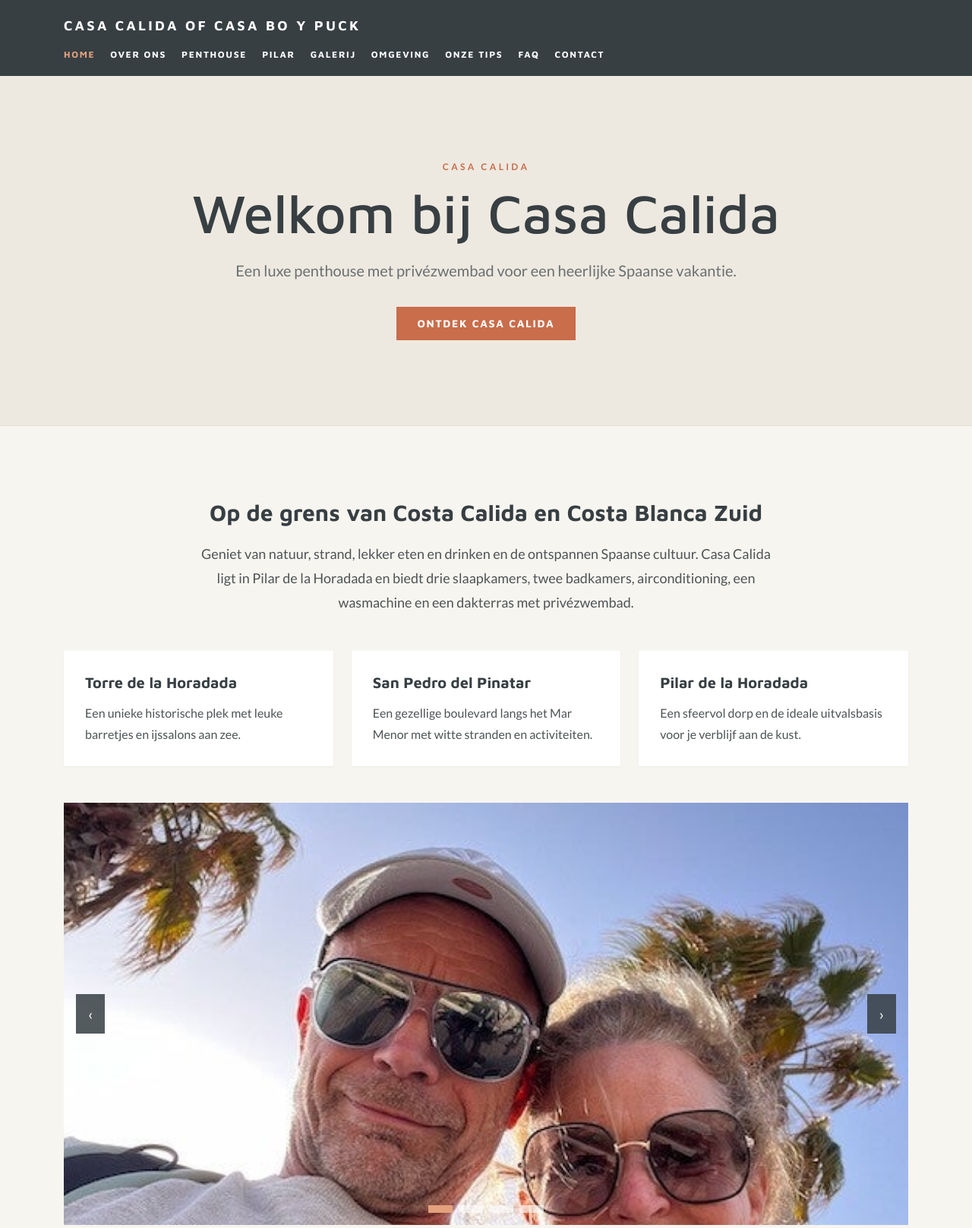
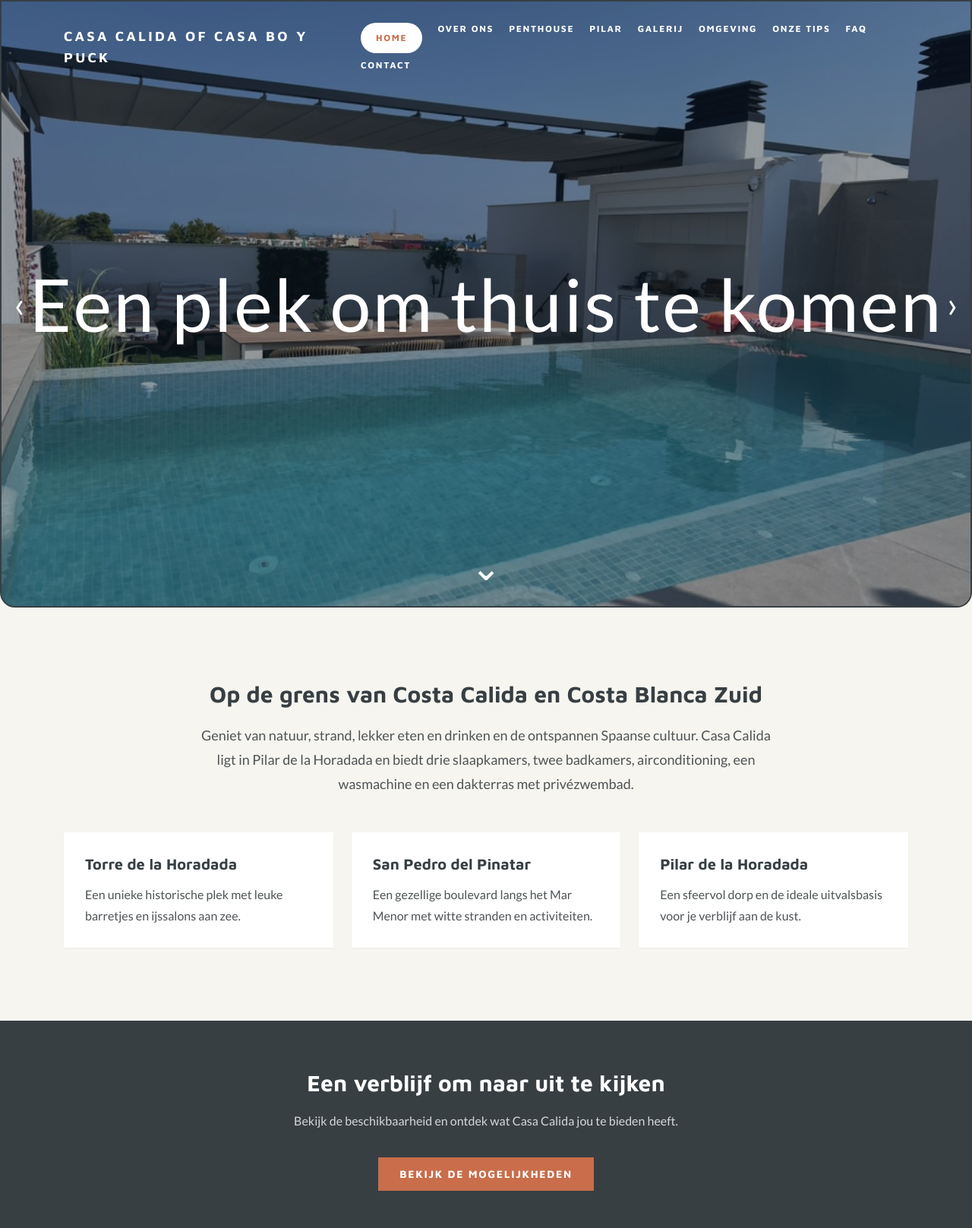
Before and after one commit to akoutrik/casa-calida, a plain HTML site: page index.html in a window 1280 px wide. Shown: the top 1617 px of the page at 76% size. Drawn offline with nearby package versions, Linux system fonts and the light colour scheme.

Commit message:
Add final homepage carousel slides

```diff
--- a/index.html
+++ b/index.html
@@ -27,16 +27,66 @@
         h1, h2, h3, .site-title, nav, .button {
             font-family: "Maven Pro", sans-serif;
         }
+
+        .hero-shell {
+            min-height: 100svh;
+        }
+
+        .hero-slide {
+            opacity: 0;
+            pointer-events: none;
+            transition: opacity 700ms ease;
+        }
+
+        .hero-slide.is-active {
+            opacity: 1;
+            pointer-events: auto;
+        }
+
+        @media (prefers-reduced-motion: reduce) {
+            .hero-slide {
+                transition: none;
+            }
+        }
+
+        @media (max-width: 767px) {
+            .mobile-menu[hidden] {
+                display: none;
+            }
+        }
     </style>
 </head>
 <body>
-    <header class="bg-[#373f43] text-white">
-        <div class="mx-auto flex max-w-6xl flex-wrap items-center justify-between gap-4 px-5 py-5">
+    <main>
+    <section class="hero-shell relative overflow-hidden rounded-b-[1.25rem] border-2 border-[#373f43] bg-[#373f43] text-white" data-hero-carousel aria-roledescription="carousel" aria-label="Casa Calida foto's">
+        <div class="absolute inset-0">
+            <div class="hero-slide is-active absolute inset-0" data-hero-slide aria-hidden="false" role="group" aria-roledescription="slide" aria-label="Dia 1 van 3">
+                <img src="images/slide-1-dakterras-zwembad.jpeg" alt="Dakterras met privézwembad van Casa Calida" class="h-full w-full object-cover" fetchpriority="high">
+                <div class="absolute inset-0 bg-[#12202b]/45"></div>
+                <p class="absolute inset-x-5 top-1/2 -translate-y-1/2 text-center text-5xl font-light tracking-wide text-white md:text-8xl">Een plek om thuis te komen</p>
+            </div>
+            <div class="hero-slide absolute inset-0" data-hero-slide aria-hidden="true" role="group" aria-roledescription="slide" aria-label="Dia 2 van 3">
+                <img src="images/slide-2-spaans-genieten.jpeg" alt="Palmbomen aan het strand aan de Costa Calida" class="h-full w-full object-cover">
+                <div class="absolute inset-0 bg-[#12202b]/35"></div>
+                <p class="absolute inset-x-5 top-1/2 -translate-y-1/2 text-center text-5xl font-light tracking-wide text-white md:text-8xl">Spaans genieten</p>
+            </div>
+            <div class="hero-slide absolute inset-0" data-hero-slide aria-hidden="true" role="group" aria-roledescription="slide" aria-label="Dia 3 van 3">
+                <img src="images/slide-3-duinlandschap.jpeg" alt="Duinlandschap aan zee aan de Costa Calida" class="h-full w-full object-cover">
+                <div class="absolute inset-0 bg-[#12202b]/30"></div>
+                <p class="absolute inset-x-5 top-1/2 -translate-y-1/2 text-center text-5xl font-light tracking-wide text-white md:text-8xl">De Costa Calida ontdekken</p>
+            </div>
+        </div>
+
+        <header class="relative z-10">
+        <div class="mx-auto flex max-w-6xl items-center justify-between gap-4 px-5 py-7">
             <a href="index.html" class="site-title text-lg font-bold uppercase tracking-[0.18em]">
                 Casa Calida of Casa Bo y Puck
             </a>
-            <nav aria-label="Hoofdnavigatie" class="flex flex-wrap gap-x-5 gap-y-2 text-xs font-bold uppercase tracking-[0.14em]">
-                <a href="index.html" class="text-[#e4a17d]">Home</a>
+            <button type="button" class="md:hidden" data-menu-toggle aria-expanded="false" aria-controls="mobile-menu" aria-label="Open navigatiemenu">
+                <span class="text-3xl" aria-hidden="true">&#9776;</span>
+            </button>
+            <nav aria-label="Hoofdnavigatie" class="hidden flex-wrap gap-x-5 gap-y-2 text-xs font-bold uppercase tracking-[0.14em] md:flex">
+                <a href="index.html" class="rounded-full bg-white px-5 py-3 text-[#c96d4b]">Home</a>
                 <a href="over-ons.html" class="transition hover:text-[#e4a17d]">Over ons</a>
                 <a href="penthouse.html" class="transition hover:text-[#e4a17d]">Penthouse</a>
                 <a href="pilar.html" class="transition hover:text-[#e4a17d]">Pilar</a>
@@ -47,19 +97,25 @@
                 <a href="contact.html" class="transition hover:text-[#e4a17d]">Contact</a>
             </nav>
         </div>
-    </header>
+        <nav id="mobile-menu" class="mobile-menu relative z-20 border-t border-white/20 bg-[#373f43]/95 px-5 py-5 md:hidden" hidden aria-label="Mobiele navigatie">
+            <div class="grid gap-4 text-sm font-bold uppercase tracking-[0.14em]">
+                <a href="index.html" class="text-[#e4a17d]">Home</a>
+                <a href="over-ons.html">Over ons</a>
+                <a href="penthouse.html">Penthouse</a>
+                <a href="pilar.html">Pilar</a>
+                <a href="galerij.html">Galerij</a>
+                <a href="contact.html">Contact</a>
+                <a href="omgeving.html">Omgeving</a>
+                <a href="onze-tips.html">Onze tips</a>
+                <a href="faq.html">FAQ</a>
+            </div>
+        </nav>
+        </header>
 
-    <main>
-        <section class="border-b border-[#e5dfd5] bg-[#eee9e0] px-5 py-20 text-center md:py-28">
-            <p class="mb-4 text-xs font-bold uppercase tracking-[0.28em] text-[#c96d4b]">Casa Calida</p>
-            <h1 class="text-5xl leading-tight text-[#373f43] md:text-7xl">Welkom bij Casa Calida</h1>
-            <p class="mx-auto mt-6 max-w-2xl text-xl leading-8 text-[#6a7071]">
-                Een luxe penthouse met privézwembad voor een heerlijke Spaanse vakantie.
-            </p>
-            <a href="#over" class="button mt-8 inline-block bg-[#c96d4b] px-7 py-3 text-sm font-bold uppercase tracking-[0.12em] text-white transition hover:bg-[#b85f42]">
-                Ontdek Casa Calida
-            </a>
-        </section>
+        <button type="button" data-hero-prev aria-label="Vorige foto" class="absolute left-4 top-1/2 z-10 -translate-y-1/2 text-5xl font-light text-white hover:text-[#e4a17d]">&#8249;</button>
+        <button type="button" data-hero-next aria-label="Volgende foto" class="absolute right-4 top-1/2 z-10 -translate-y-1/2 text-5xl font-light text-white hover:text-[#e4a17d]">&#8250;</button>
+        <button type="button" data-hero-scroll aria-label="Scroll naar de inhoud" class="absolute bottom-7 left-1/2 z-10 -translate-x-1/2 text-5xl font-light text-white hover:text-[#e4a17d]">&#8964;</button>
+    </section>
 
         <section id="over" class="mx-auto max-w-6xl px-5 py-16 md:py-24">
             <div class="mx-auto max-w-3xl text-center">
@@ -86,22 +142,6 @@
                 </article>
             </div>
 
-            <div class="relative mt-12 overflow-hidden bg-[#373f43]" data-carousel aria-label="Foto's van Casa Calida">
-                <div class="relative aspect-[16/8] min-h-[240px]">
-                    <img src="images/over-ons-alex-en-helene.webp" alt="Alex en Helene bij Casa Calida" class="carousel-slide absolute inset-0 h-full w-full object-cover opacity-100 transition-opacity duration-500" data-slide>
-                    <img src="images/over-ons-san-perdo-salinas.webp" alt="San Pedro del Pinatar en omgeving" class="carousel-slide absolute inset-0 h-full w-full object-cover opacity-0 transition-opacity duration-500" data-slide>
-                    <img src="images/penthouse-5812.jpg" alt="Interieur van het penthouse" class="carousel-slide absolute inset-0 h-full w-full object-cover opacity-0 transition-opacity duration-500" data-slide>
-                    <img src="images/terras.jpg" alt="Dakterras van Casa Calida" class="carousel-slide absolute inset-0 h-full w-full object-cover opacity-0 transition-opacity duration-500" data-slide>
-                </div>
-                <button type="button" data-carousel-prev aria-label="Vorige foto" class="absolute left-4 top-1/2 -translate-y-1/2 bg-[#373f43]/85 px-4 py-3 text-xl text-white hover:bg-[#c96d4b]">&#8249;</button>
-                <button type="button" data-carousel-next aria-label="Volgende foto" class="absolute right-4 top-1/2 -translate-y-1/2 bg-[#373f43]/85 px-4 py-3 text-xl text-white hover:bg-[#c96d4b]">&#8250;</button>
-                <div class="absolute bottom-4 left-1/2 flex -translate-x-1/2 gap-2" role="tablist" aria-label="Kies een foto">
-                    <button type="button" data-carousel-dot="0" aria-label="Toon eerste foto" aria-selected="true" class="h-2.5 w-8 bg-[#e4a17d]"></button>
-                    <button type="button" data-carousel-dot="1" aria-label="Toon tweede foto" aria-selected="false" class="h-2.5 w-8 bg-white/60"></button>
-                    <button type="button" data-carousel-dot="2" aria-label="Toon derde foto" aria-selected="false" class="h-2.5 w-8 bg-white/60"></button>
-                    <button type="button" data-carousel-dot="3" aria-label="Toon vierde foto" aria-selected="false" class="h-2.5 w-8 bg-white/60"></button>
-                </div>
-            </div>
         </section>
 
         <section id="tarieven" class="bg-[#373f43] px-5 py-16 text-center text-white">
--- a/script.js
+++ b/script.js
@@ -1,44 +1,38 @@
-document.querySelectorAll('[data-carousel]').forEach((carousel) => {
-    const slides = [...carousel.querySelectorAll('[data-slide]')];
-    const dots = [...carousel.querySelectorAll('[data-carousel-dot]')];
+document.querySelectorAll('[data-hero-carousel]').forEach((carousel) => {
+    const slides = [...carousel.querySelectorAll('[data-hero-slide]')];
     let current = 0;
     let timer;
+    const reducedMotion = window.matchMedia('(prefers-reduced-motion: reduce)').matches;
 
     const showSlide = (index) => {
         current = (index + slides.length) % slides.length;
         slides.forEach((slide, slideIndex) => {
-            slide.classList.toggle('opacity-100', slideIndex === current);
-            slide.classList.toggle('opacity-0', slideIndex !== current);
+            slide.classList.toggle('is-active', slideIndex === current);
             slide.setAttribute('aria-hidden', slideIndex === current ? 'false' : 'true');
-        });
-        dots.forEach((dot, dotIndex) => {
-            dot.setAttribute('aria-selected', dotIndex === current ? 'true' : 'false');
-            dot.classList.toggle('bg-[#e4a17d]', dotIndex === current);
-            dot.classList.toggle('bg-white/60', dotIndex !== current);
         });
     };
 
+    const stopAutoplay = () => window.clearInterval(timer);
     const restartAutoplay = () => {
+        if (reducedMotion) return;
         window.clearInterval(timer);
         timer = window.setInterval(() => showSlide(current + 1), 6000);
     };
 
-    carousel.querySelector('[data-carousel-prev]')?.addEventListener('click', () => {
+    carousel.querySelector('[data-hero-prev]')?.addEventListener('click', () => {
         showSlide(current - 1);
         restartAutoplay();
     });
 
-    carousel.querySelector('[data-carousel-next]')?.addEventListener('click', () => {
+    carousel.querySelector('[data-hero-next]')?.addEventListener('click', () => {
         showSlide(current + 1);
         restartAutoplay();
     });
 
-    dots.forEach((dot) => {
-        dot.addEventListener('click', () => {
-            showSlide(Number(dot.dataset.carouselDot));
-            restartAutoplay();
-        });
-    });
+    carousel.addEventListener('mouseenter', stopAutoplay);
+    carousel.addEventListener('mouseleave', restartAutoplay);
+    carousel.addEventListener('focusin', stopAutoplay);
+    carousel.addEventListener('focusout', restartAutoplay);
 
     carousel.addEventListener('keydown', (event) => {
         if (event.key === 'ArrowLeft') showSlide(current - 1);
@@ -46,7 +40,19 @@ document.querySelectorAll('[data-carousel]').forEach((carousel) => {
         if (event.key === 'ArrowLeft' || event.key === 'ArrowRight') restartAutoplay();
     });
 
-    carousel.tabIndex = 0;
     showSlide(0);
     restartAutoplay();
 });
+
+const menuToggle = document.querySelector('[data-menu-toggle]');
+const mobileMenu = document.querySelector('#mobile-menu');
+menuToggle?.addEventListener('click', () => {
+    const isOpen = menuToggle.getAttribute('aria-expanded') === 'true';
+    menuToggle.setAttribute('aria-expanded', String(!isOpen));
+    menuToggle.setAttribute('aria-label', isOpen ? 'Open navigatiemenu' : 'Sluit navigatiemenu');
+    mobileMenu?.toggleAttribute('hidden', isOpen);
+});
+
+document.querySelector('[data-hero-scroll]')?.addEventListener('click', () => {
+    document.querySelector('#over')?.scrollIntoView({ behavior: 'smooth' });
+});
```
Also changed, not shown: images/slide-1-dakterras-zwembad.jpeg (added), images/slide-2-spaans-genieten.jpeg (added), images/slide-3-duinlandschap.jpeg (added).
